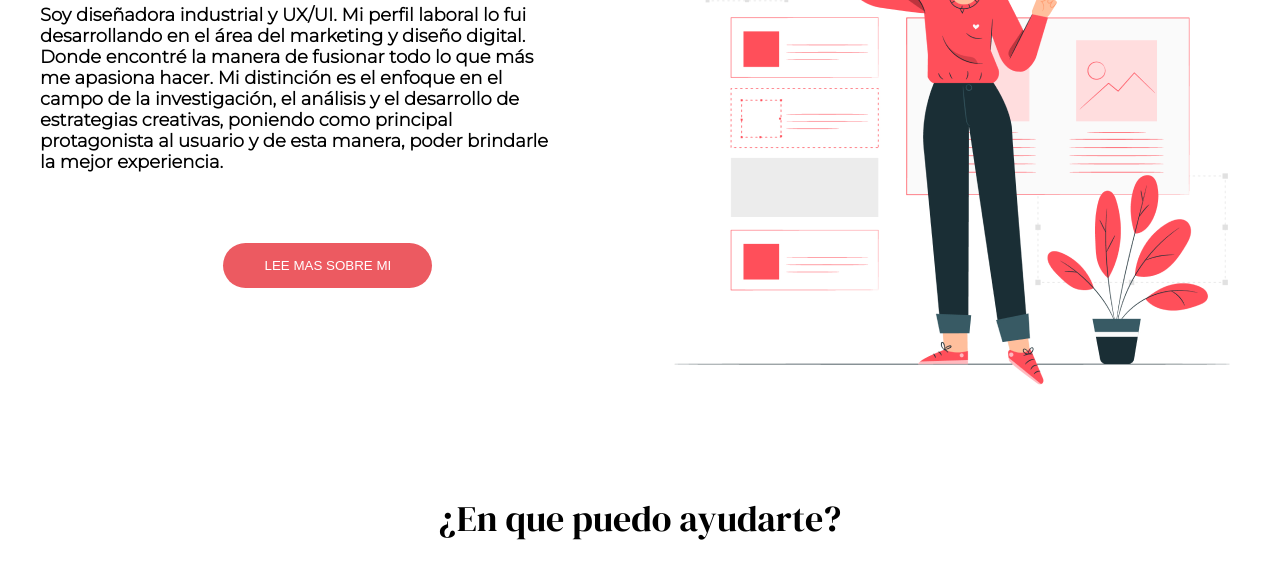
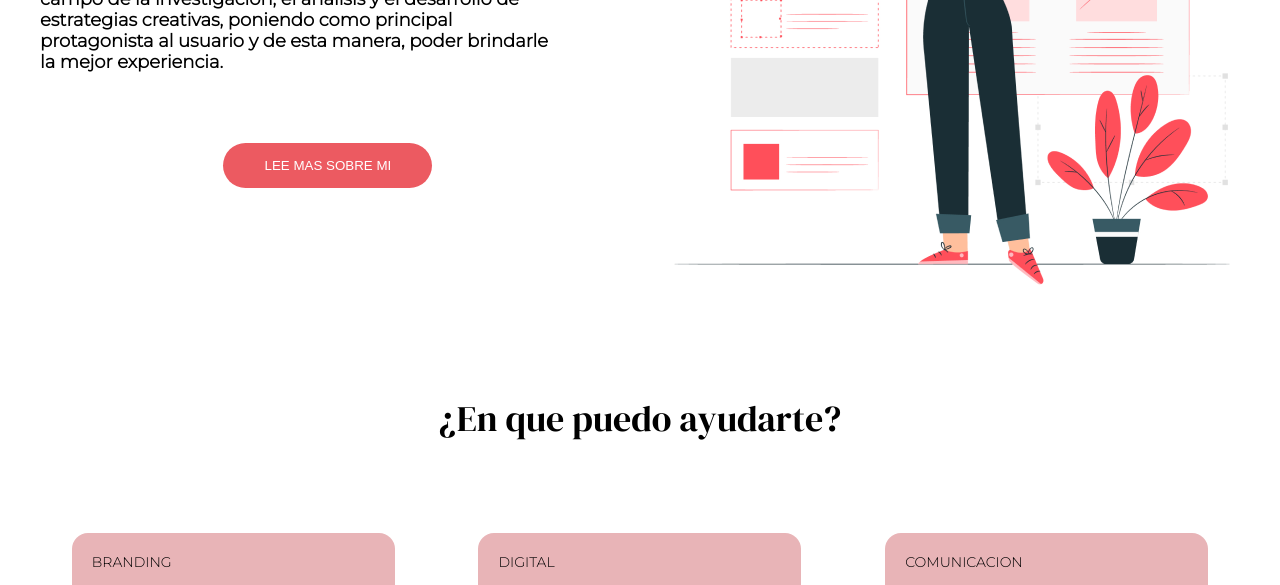
Before and after one commit to leandrowaserman/Portfolio_Ivana, a website: page index.html in a window 1280 px wide. Shown: the part 446-1031 px from the top of the page. Drawn offline with nearby package versions, Linux system fonts and the light colour scheme.

Commit message:
fixing 3

```diff
--- a/css/styles.css
+++ b/css/styles.css
@@ -371,8 +371,7 @@ footer {
     display: flex;
     align-items: center;
     justify-content: space-around;
-    margin-bottom: 100px;
-    margin-top: 100px; }
+    margin-bottom: 100px; }
     .main_top .section1 .sectionHola {
       padding-left: 40px;
       width: 620px;
```
